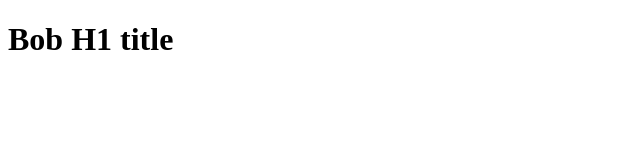
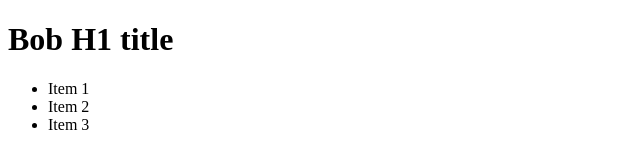
Before and after one commit to Vubs/masteringMyGit, a plain HTML site: page index.html in a window 1280 px wide. Shown: the whole page, without its empty margins (0-640 px from the left). Drawn offline with Linux system fonts and the light colour scheme.

Commit message:
adding the first module in the index

```diff
--- a/index.html
+++ b/index.html
@@ -6,5 +6,15 @@
 <body>
 	<h1>Bob H1 title</h1>
 
+	<div class="module-one">
+		<ul>
+			<li>Item 1</li>
+			<li>Item 2</li>
+			<li>Item 3</li>
+		</ul>
+	</div>
+
+
+
 </body>
 </html>
```
